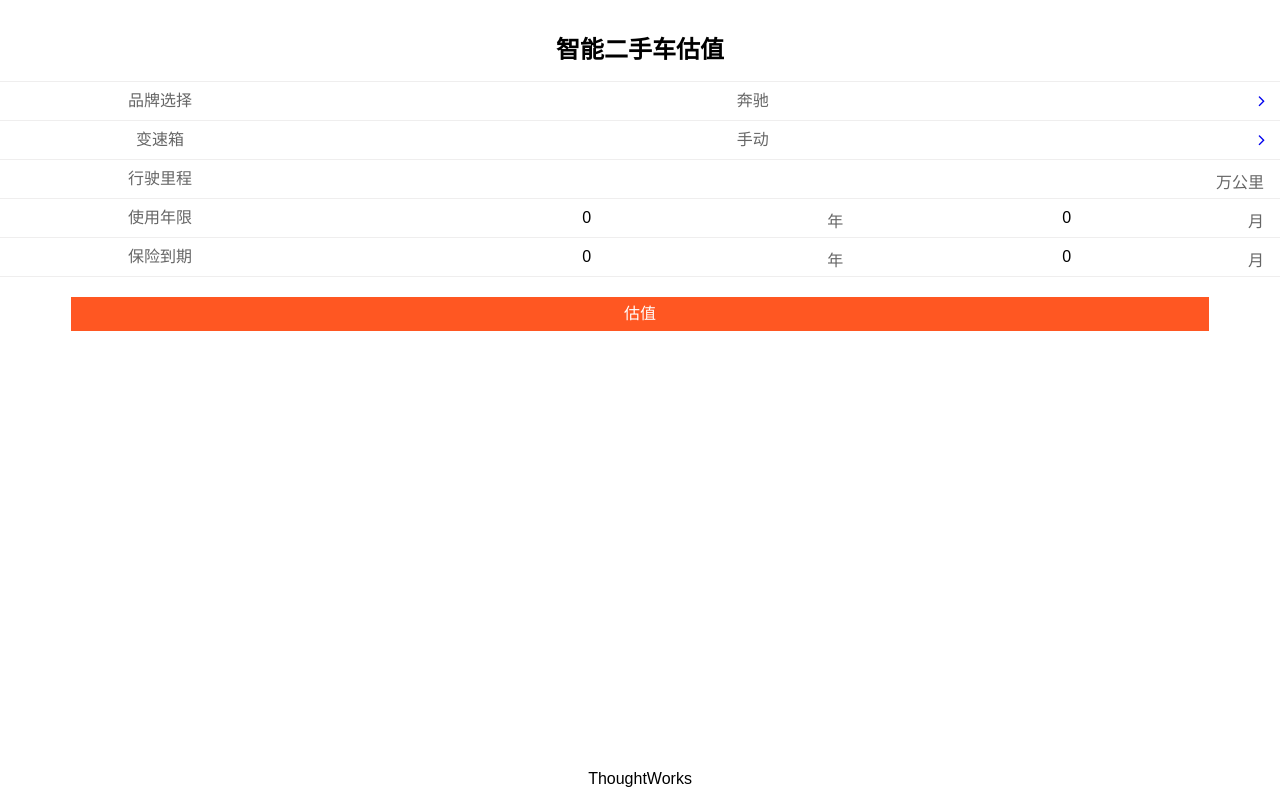
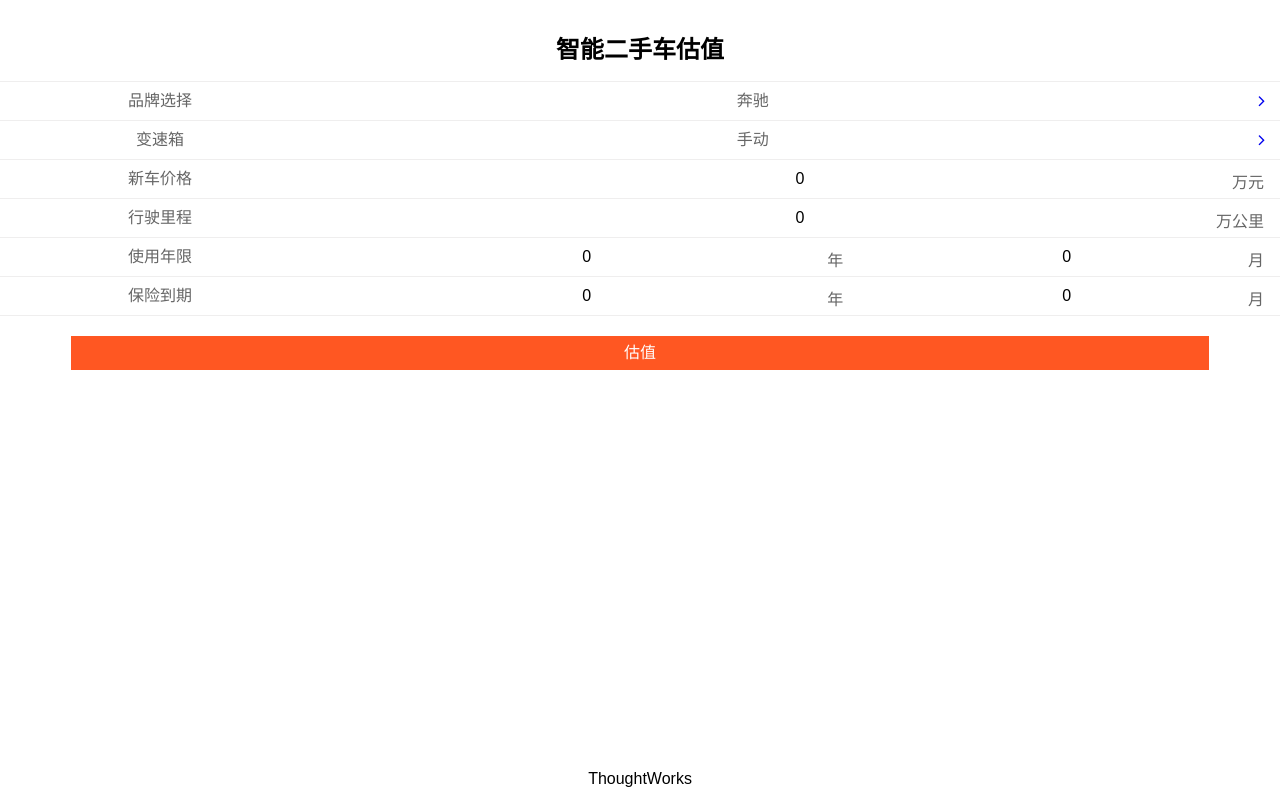
Before and after one commit to Thoughtworks-Wuhan/DaimlerHack-H5, a React (Create React App) app: page / in a window 1280 px wide. Built offline with nearby package versions, Linux system fonts and the light colour scheme.

Commit message:
add new price

```diff
--- a/src/actions/index.js
+++ b/src/actions/index.js
@@ -26,7 +26,6 @@ export const setMonth = value => {
   }
 }
 
-
 export const setInsuranceYear = value => {
   return {
     type: 'SET_INSURANCE_YEAR',
@@ -47,3 +46,10 @@ export const setRoadHaul = value => {
     value
   }
 }
+
+export const setNewPrice = value => {
+  return {
+    type: 'SET_NEW_PRICE',
+    value
+  }
+}
--- a/src/components/AssessedValueCard/index.js
+++ b/src/components/AssessedValueCard/index.js
@@ -36,7 +36,7 @@ class AssessedValueCard extends PureComponent {
             >
               <h2>您的汽车估值是</h2>
               <div className="card-value">
-                参考价格：{this.props.assessedValue} 元
+                参考价格：{this.props.assessedValue} 万元
               </div>
             </div>}
         </Transition>
--- a/src/containers/Home/index.js
+++ b/src/containers/Home/index.js
@@ -10,7 +10,8 @@ import {
   setMonth,
   setRoadHaul,
   setInsuranceYear,
-  setInsuranceMonth
+  setInsuranceMonth,
+  setNewPrice
 } from "../../actions";
 
 import "./Home.css";
@@ -46,7 +47,7 @@ const mapStateToProps = state => {
   const selectedCar = state.cars.find(car => car.title === state.carType);
 
   const normalizedNewPrice =
-    (selectedCar.newPrice - NEW_PRICE_MIN) / (NEW_PRICE_MAX - NEW_PRICE_MIN);
+    (state.newPrice - NEW_PRICE_MIN) / (NEW_PRICE_MAX - NEW_PRICE_MIN);
 
   const normalizedRoalHaul =
     (state.roadHaul - ROAD_HAUL_MIN) / (ROAD_HAUL_MAX - ROAD_HAUL_MIN);
@@ -63,8 +64,10 @@ const mapStateToProps = state => {
   return {
     carType: state.carType,
     gearType: state.gearType,
+    newPrice: state.newPrice,
     year: state.year,
     month: state.month,
+    roadHaul: state.roadHaul,
     insuranceYear: state.insuranceYear,
     insuranceMonth: state.insuranceMonth,
     normalizedData: {
@@ -116,6 +119,9 @@ const mapDispatchToProps = dispatch => {
     },
     setInsuranceMonth: month => {
       dispatch(setInsuranceMonth(month));
+    },
+    setNewPrice: newPrice => {
+      dispatch(setNewPrice(newPrice));
     }
   };
 };
@@ -129,17 +135,18 @@ class Home extends Component {
   }
 
   handleAssess = () => {
+    const that = this;
     axios
       .post("http://localhost:5555/estimate", this.props.normalizedData)
       .then(function(response) {
+        that.setState({
+          assessedValue: (response.data.outputs[0].outputValue.dataValue * 0.5).toFixed(2)
+        });
         console.log(response);
       })
       .catch(function(error) {
         console.log(error);
       });
-    this.setState({
-      assessedValue: 50000
-    });
   };
 
   handleSetYear = e => {
@@ -169,6 +176,12 @@ class Home extends Component {
   handleSetRoadHaul = e => {
     if (/^\d*$/.test(e.target.value)) {
       this.props.setRoadHaul(e.target.value);
+    }
+  };
+
+  handleSetPrice = e => {
+    if (/^\d*$/.test(e.target.value)) {
+      this.props.setNewPrice(e.target.value);
     }
   };
 
@@ -209,6 +222,20 @@ class Home extends Component {
                   <i className="fa fa-angle-right" aria-hidden="true" />
                 </div>
               </Link>
+            </Col>
+          </Row>
+          <Row className="hack-row hack-input-row">
+            <Col xs={3}>
+              <label htmlFor="">新车价格</label>
+            </Col>
+            <Col xs={9}>
+              <input
+                className="text-input"
+                value={this.props.newPrice}
+                type="text"
+                onChange={this.handleSetPrice}
+              />
+              <span className="unit">万元</span>
             </Col>
           </Row>
           <Row className="hack-row hack-input-row">
--- a/src/reducers/index.js
+++ b/src/reducers/index.js
@@ -14,7 +14,8 @@ const defaultState = {
   month: 0,
   insuranceYear: 0,
   insuranceMonth: 0,
-  roadHaul: 0
+  roadHaul: 0,
+  newPrice: 0
 };
 
 const hack = (state = defaultState, action) => {
@@ -54,6 +55,11 @@ const hack = (state = defaultState, action) => {
         ...state,
         roadHaul: action.value
       };
+    case "SET_NEW_PRICE":
+      return {
+        ...state,
+        newPrice: action.value
+      };
     default:
       return state;
   }
```
